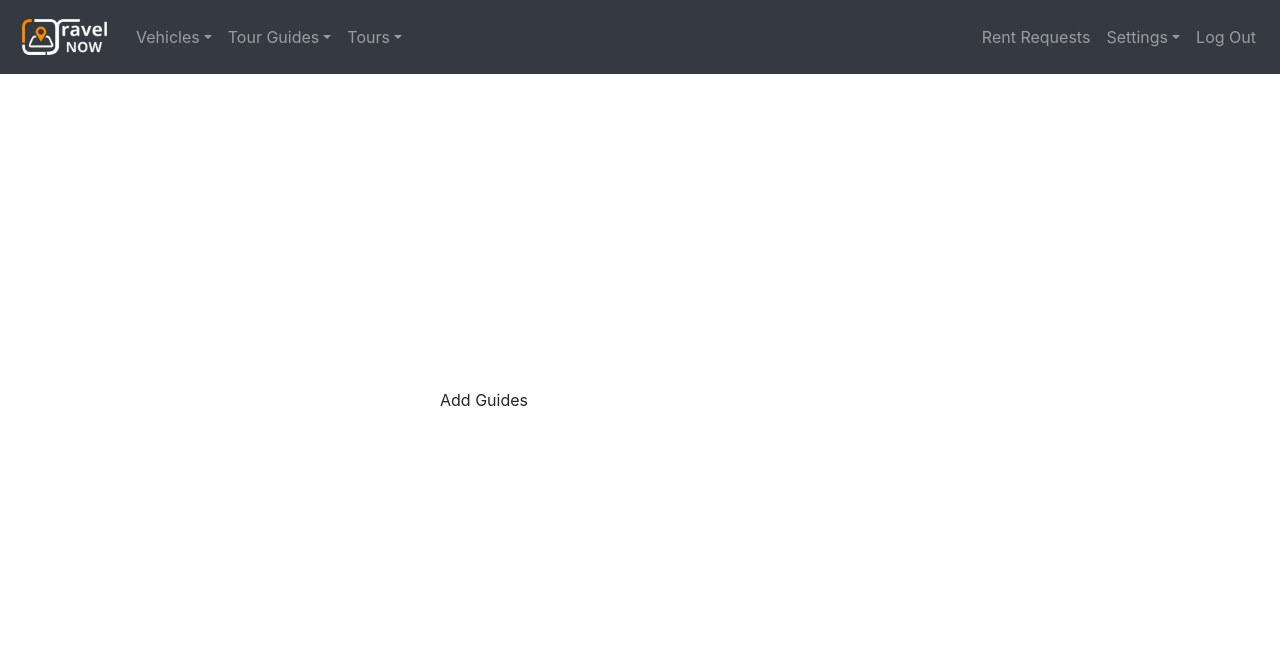
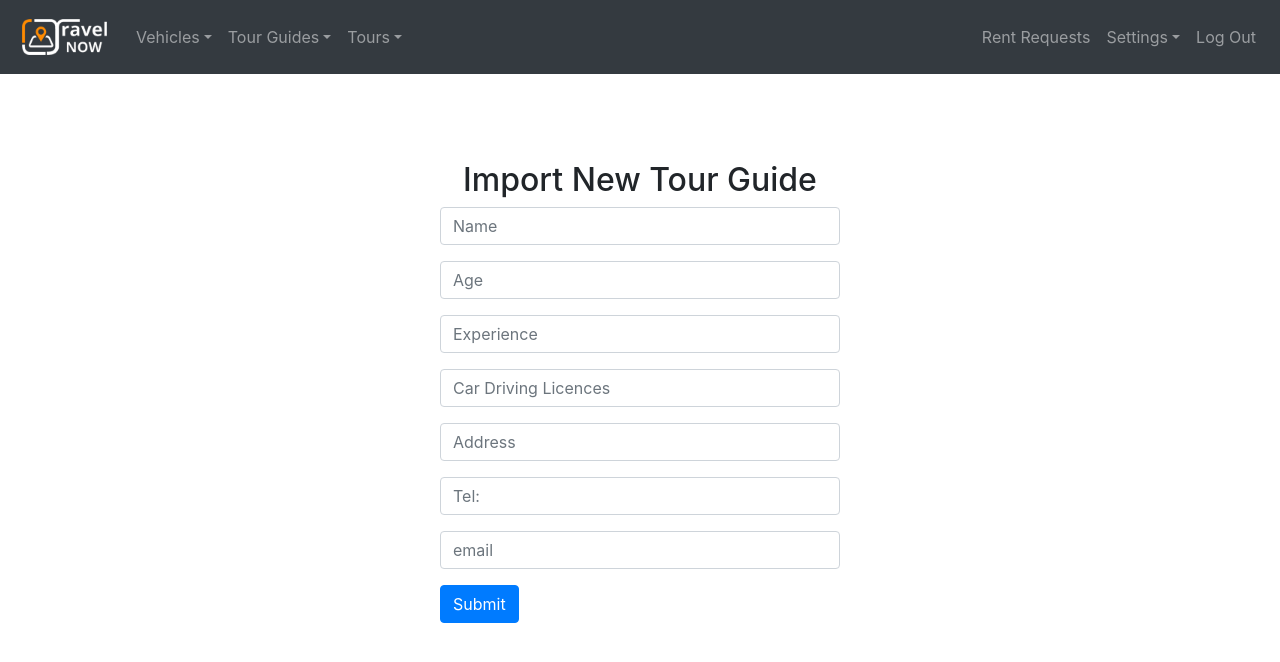
Before and after one commit to std145280/react-map-web, a React (Create React App) app: page /AddTourGuide in a window 1280 px wide. Shown: the top 662 px of the page. Built offline with nearby package versions, Linux system fonts and the light colour scheme; no server answers; sample sign-in values are in the browser's storage.

Commit message:
fix-TourGuide-form

```diff
--- a/src/components/AddTourGuide.js
+++ b/src/components/AddTourGuide.js
@@ -1,11 +1,81 @@
-import React from "react";
+import React, { useState } from 'react';
+
 import NavigationBar from "./NavigationBar";
+import db from '../firebase';
 
-export default function AddTourGuide() {
+export default function TourGuides() {
+  const [name, setName] = useState('');
+  const [age, setAge] = useState('');
+  const [experience, setExperience] = useState('');
+  const [carDrivingLicences, setCarDrivingLicences] = useState('');
+  const [address, setAddress] = useState('');
+  const [telephone, setTelephone] = useState('');
+  const [email, setEmail] = useState('');
+
+  const handleOnChangeNAME = (e) => {
+    setName(e.target.value);
+  };
+  const handleOnChangeAGE = (e) => {
+    setAge(e.target.value);
+  };
+  const handleOnChangeEXPERIENCE = (e) => {
+    setExperience(e.target.value);
+  };
+  const handleOnChangeDRIVINGLICENCE = (e) => {
+    setCarDrivingLicences(e.target.value);
+  };
+  const handleOnChangeADDRESS = (e) => {
+    setAddress(e.target.value);
+  };
+  const handleOnChangeTELEPHONE = (e) => {
+    setTelephone(e.target.value);
+  };
+  const handleOnChangeEMAIL = (e) => {
+    setEmail(e.target.value);
+  };
+
+
+  const createTourGuide = () => {
+    var tourGuideRef = db.database().ref('tourGuide');
+    var tourGuide = {
+      name,
+      age,
+      experience,
+      carDrivingLicences,
+      address,
+      telephone,
+      email,
+      availableForHire: true,
+    };
+
+    tourGuideRef.push(tourGuide);
+  };
+
   return (
     <>
       <NavigationBar />
-      Add Guides
-    </>
+      <div>
+        <form>
+            <h2 className="text-center">Import New Tour Guide</h2>
+
+            <div className="form-group"><input type="text" className="form-control" onChange={handleOnChangeNAME} value={name} placeholder="Name" /></div>
+
+            <div className="form-group"><input type="text" className="form-control" onChange={handleOnChangeAGE} value={age} placeholder="Age" /></div>
+
+            <div className="form-group"><input type="text" className="form-control" onChange={handleOnChangeEXPERIENCE} value={experience} placeholder="Experience" /></div>
+
+            <div className="form-group"><input type="text" className="form-control" onChange={handleOnChangeDRIVINGLICENCE} value={carDrivingLicences} placeholder="Car Driving Licences" /></div>
+
+            <div className="form-group"><input type="text" className="form-control" onChange={handleOnChangeADDRESS} value={address} placeholder="Address" /></div>
+
+            <div className="form-group"><input type="text" className="form-control" onChange={handleOnChangeTELEPHONE} value={telephone} placeholder="Tel:" /></div>
+
+            <div className="form-group"><input type="text" className="form-control" onChange={handleOnChangeEMAIL} value={email} placeholder="email" /></div>
+
+            <div className="form-group"><button className="btn btn-primary" type="submit" onClick={createTourGuide}> Submit </button></div>
+        </form>
+    </div>
+
+</>
   );
 }
```
